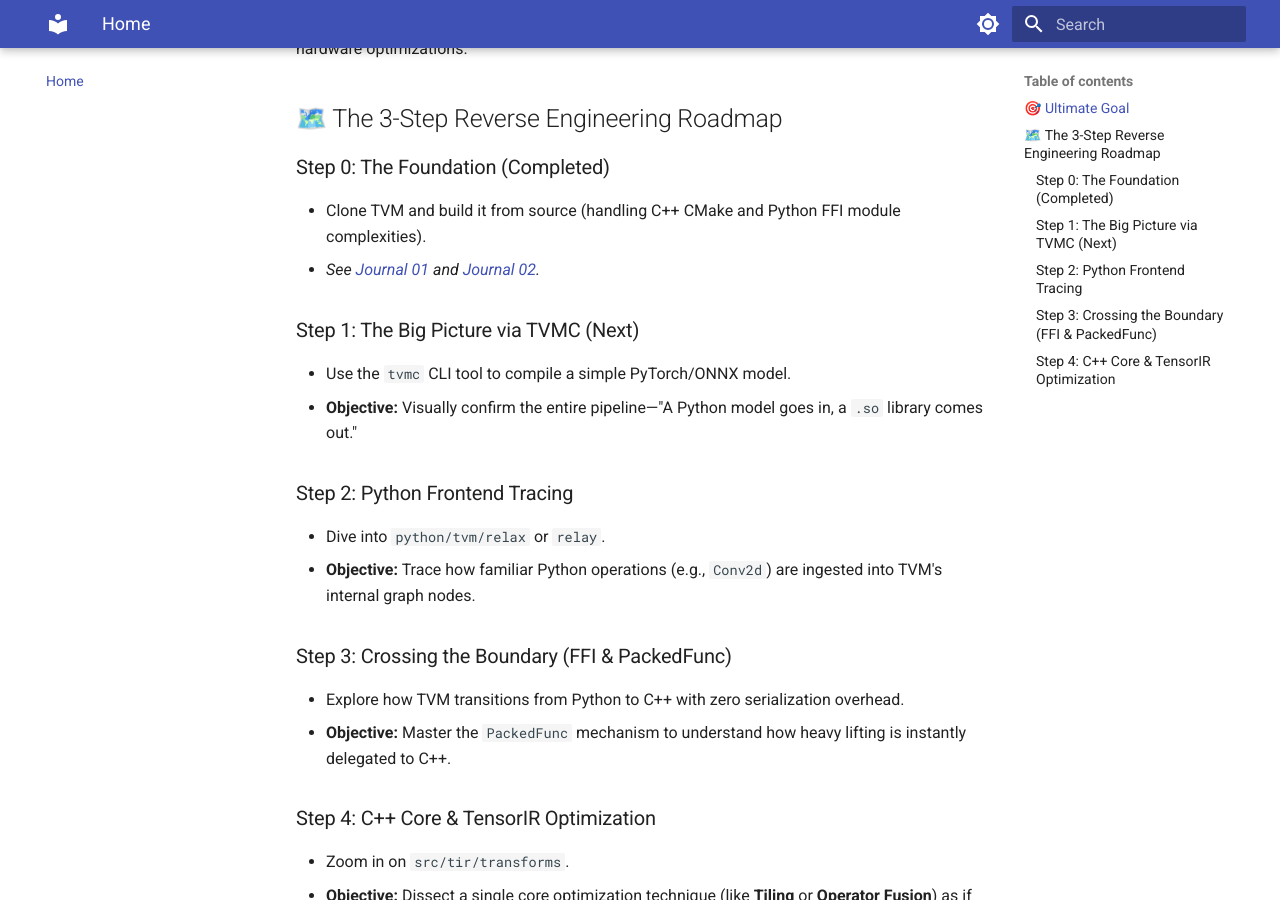
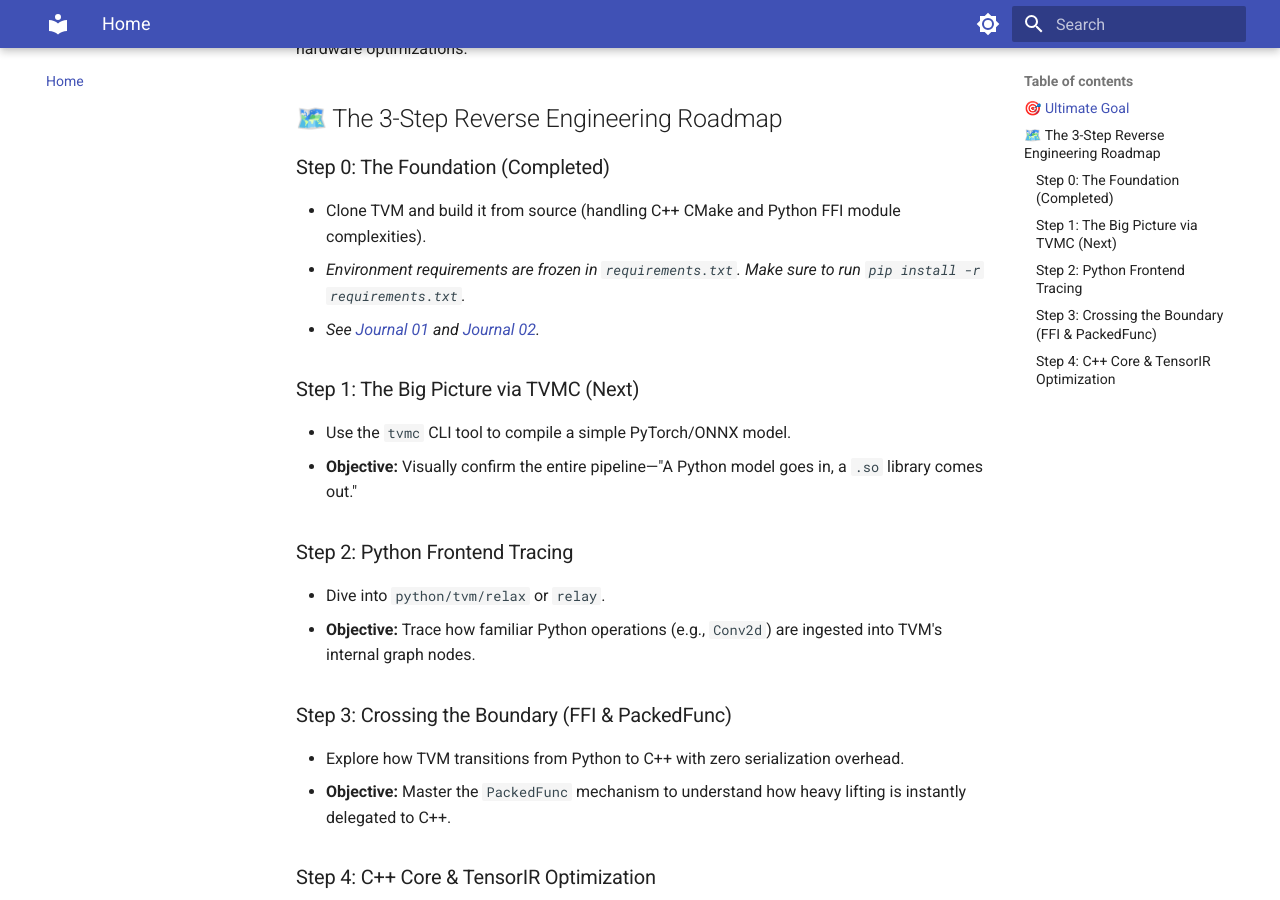
Before and after one commit to keytech42/tvm-deep-dive, an MkDocs documentation site: the page built from docs/index.md, in a window 1280 px wide and 900 px high, scrolled down 411 px. Built offline with MkDocs 1.6.1 and Material for MkDocs 9.7.7, drawn with Linux system fonts in a browser that asks for light colours.

Commit message:
chore: add requirements.txt and instruct agents/users to install dependencies

```diff
--- a/docs/index.md
+++ b/docs/index.md
@@ -10,6 +10,7 @@
 
 ### Step 0: The Foundation (Completed)
 - Clone TVM and build it from source (handling C++ CMake and Python FFI module complexities).
+- *Environment requirements are frozen in `requirements.txt`. Make sure to run `pip install -r requirements.txt`.*
 - *See [Journal 01](journal/01_environment_and_clone.md) and [Journal 02](journal/02_build_and_compile.md).*
 
 ### Step 1: The Big Picture via TVMC (Next)
```
Also changed, not shown: .agents/AGENTS.md (+2 -1 lines), requirements.txt (added, +22 -0 lines).
